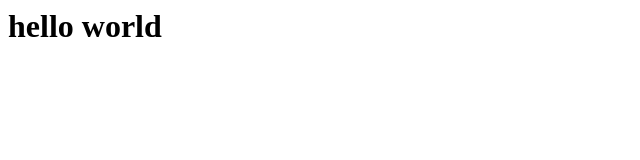
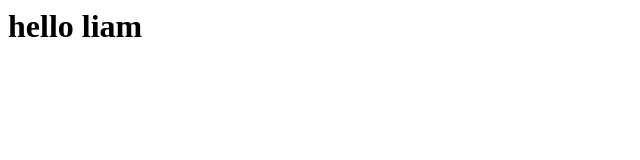
Before and after one commit to bben2208/LiamSensei, a plain HTML site: page index.html in a window 1280 px wide. Shown: the full height of the page, 0-640 px from the left. Drawn offline with Linux system fonts and the light colour scheme.

Commit message:
updated html

```diff
--- a/index.html
+++ b/index.html
@@ -1 +1 @@
-<h1>hello world</h1>
+<h1>hello liam</h1>
```
